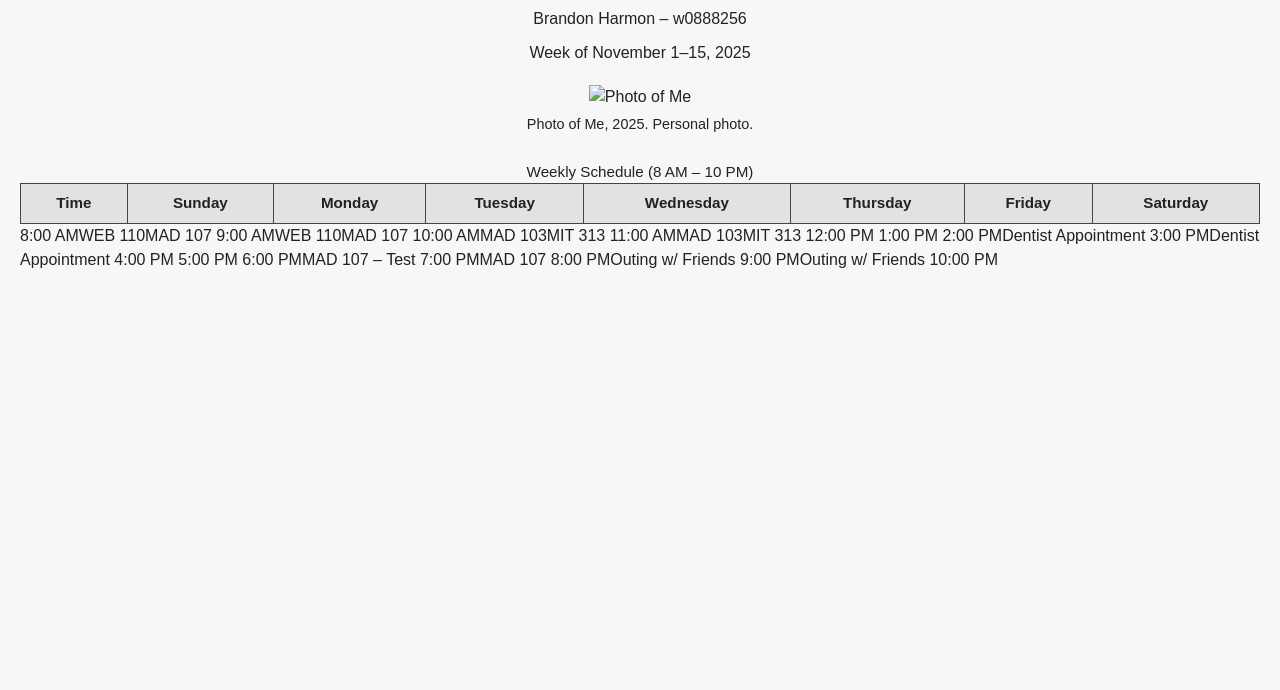
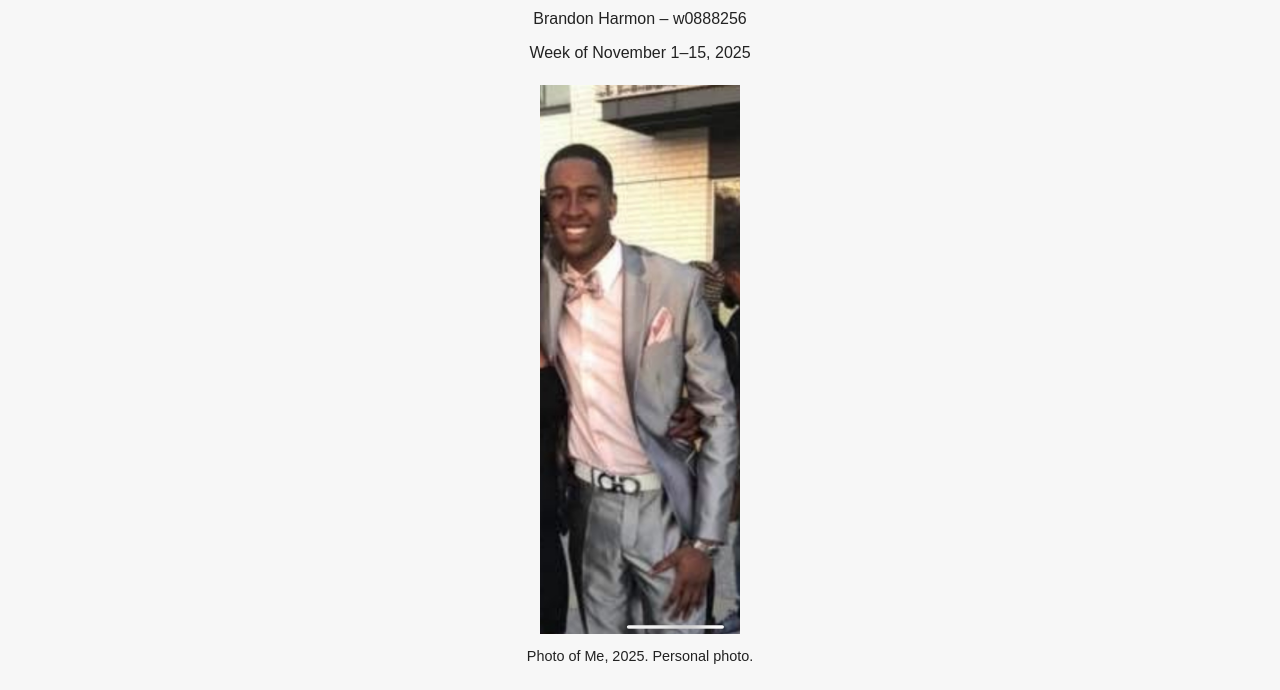
Before and after one commit to bh120/schedule777, a plain HTML site: page index.html in a window 1280 px wide. Shown: the part 71-761 px from the top of the page. Drawn offline with Linux system fonts and the light colour scheme; files that its build step writes are made by us from their sources.

Commit message:
update image reference in index.html

```diff
--- a/index.html
+++ b/index.html
@@ -4,26 +4,24 @@
    <meta charset="UTF-8">
    <meta name="viewport" content="width=device-width, initial-scale=1.0">
    <title>Weekly Schedule - Brandon Harmon</title>
-   <link rel="stylesheet" href="styles/style.css">
+   <link rel="stylesheet" href="style.css">
 </head>
+
 <body>
 
    <h1>Weekly Schedule</h1>
-
-</body>
-</html>
-
 
    <p>Brandon Harmon – w0888256</p>
    <p>Week of November 1–15, 2025</p>
 
    <figure>
-        <img src="images/profile.jpg" alt="Photo of Me" width="200">
+    <img src="images/profile.jpeg" alt="Photo of Me" width="200">
     <figcaption>Photo of Me, 2025. Personal photo.</figcaption>
 </figure>
 
    <table class="schedule-table">
       <caption>Weekly Schedule (8 AM – 10 PM)</caption>
+
       <thead>
          <tr>
             <th>Time</th>
@@ -36,11 +34,8 @@
             <th>Saturday</th>
          </tr>
       </thead>
+
       <tbody>
-
-        </tbody>
-    </table>
-
          <tr><th>8:00 AM</th><td></td><td class="course">WEB 110</td><td></td><td class="course">MAD 107</td><td></td><td></td><td></td></tr>
          <tr><th>9:00 AM</th><td></td><td class="course">WEB 110</td><td></td><td class="course">MAD 107</td><td></td><td></td><td></td></tr>
          <tr><th>10:00 AM</th><td></td><td></td><td class="course">MAD 103</td><td></td><td class="course">MIT 313</td><td></td><td></td></tr>
@@ -61,3 +56,9 @@
 
 </body>
 </html>
+
+    </tbody>
+    </table>
+
+</body>
+</html>
```
Lines whose indentation alone changed are shown as unchanged.
